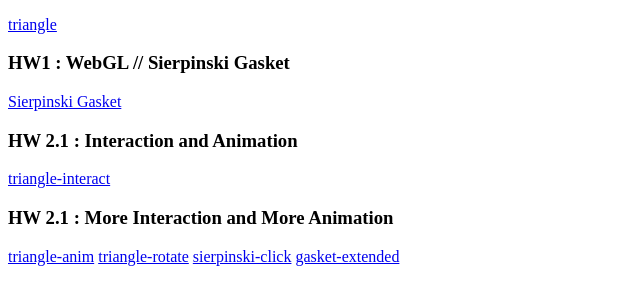
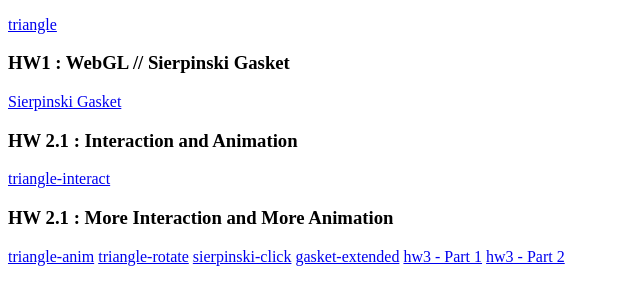
Before and after one commit to ricketsk/CIS367, a plain HTML site: page index.html in a window 1280 px wide. Shown: the part 92-396 px from the top of the page, without its empty margins (0-640 px from the left). Drawn offline with Linux system fonts and the light colour scheme.

Commit message:
updated index.html

```diff
--- a/index.html
+++ b/index.html
@@ -19,5 +19,7 @@
 <a href="https://ricketsk.github.io/CIS367/hw2.2/triangle-rotate.html">triangle-rotate</a>
 <a href="https://ricketsk.github.io/CIS367/hw2.2/sierpinski-click.html">sierpinski-click</a>
 <a href="https://ricketsk.github.io/CIS367/hw2.2/gasket-extended.html">gasket-extended</a>
+<a href="https://ricketsk.github.io/CIS367/hw3/index.html">hw3 - Part 1</a>
+<a href="https://ricketsk.github.io/CIS367/hw3/pixiJS.html">hw3 - Part 2</a>
 
 </html>
```
